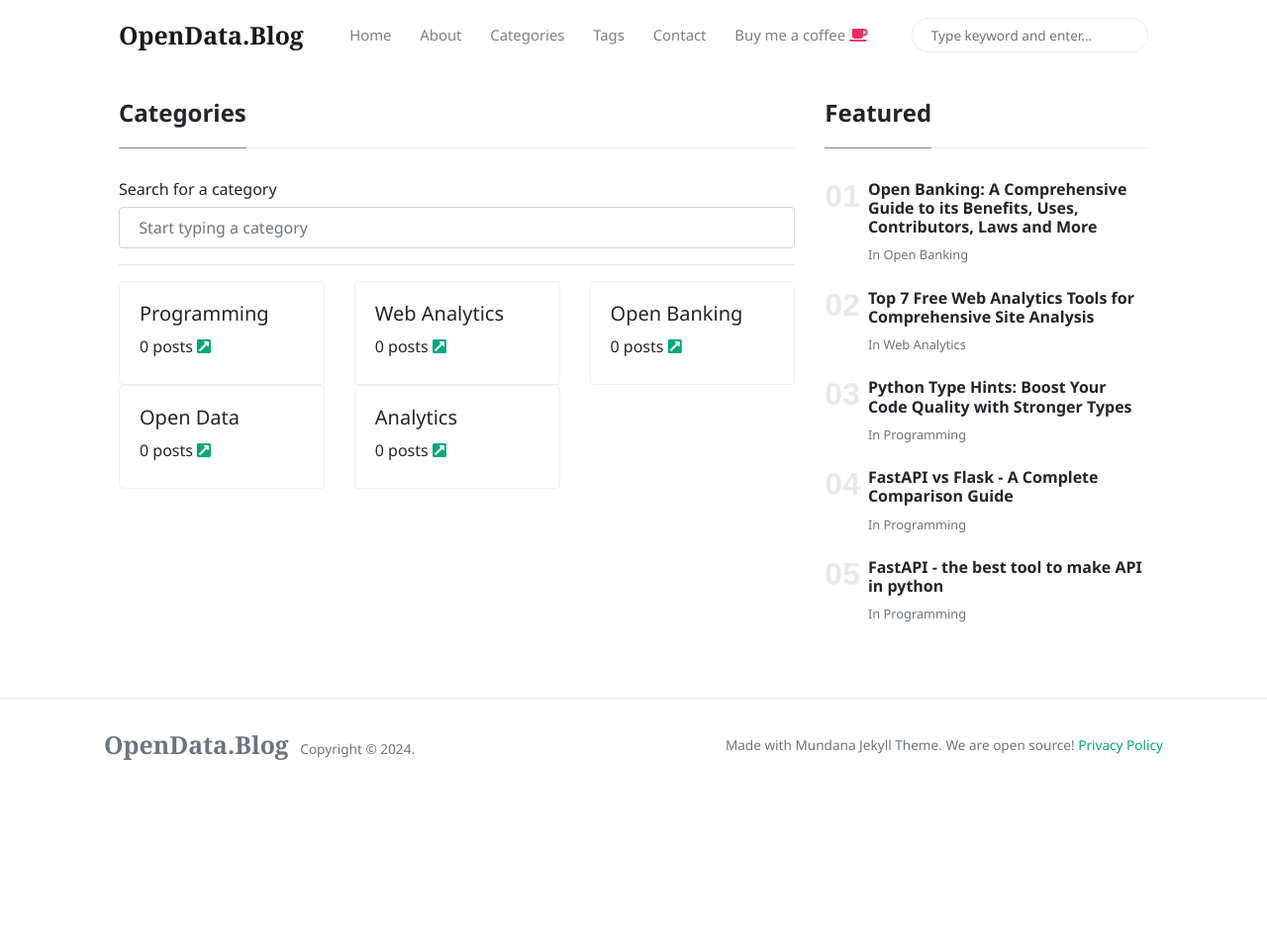
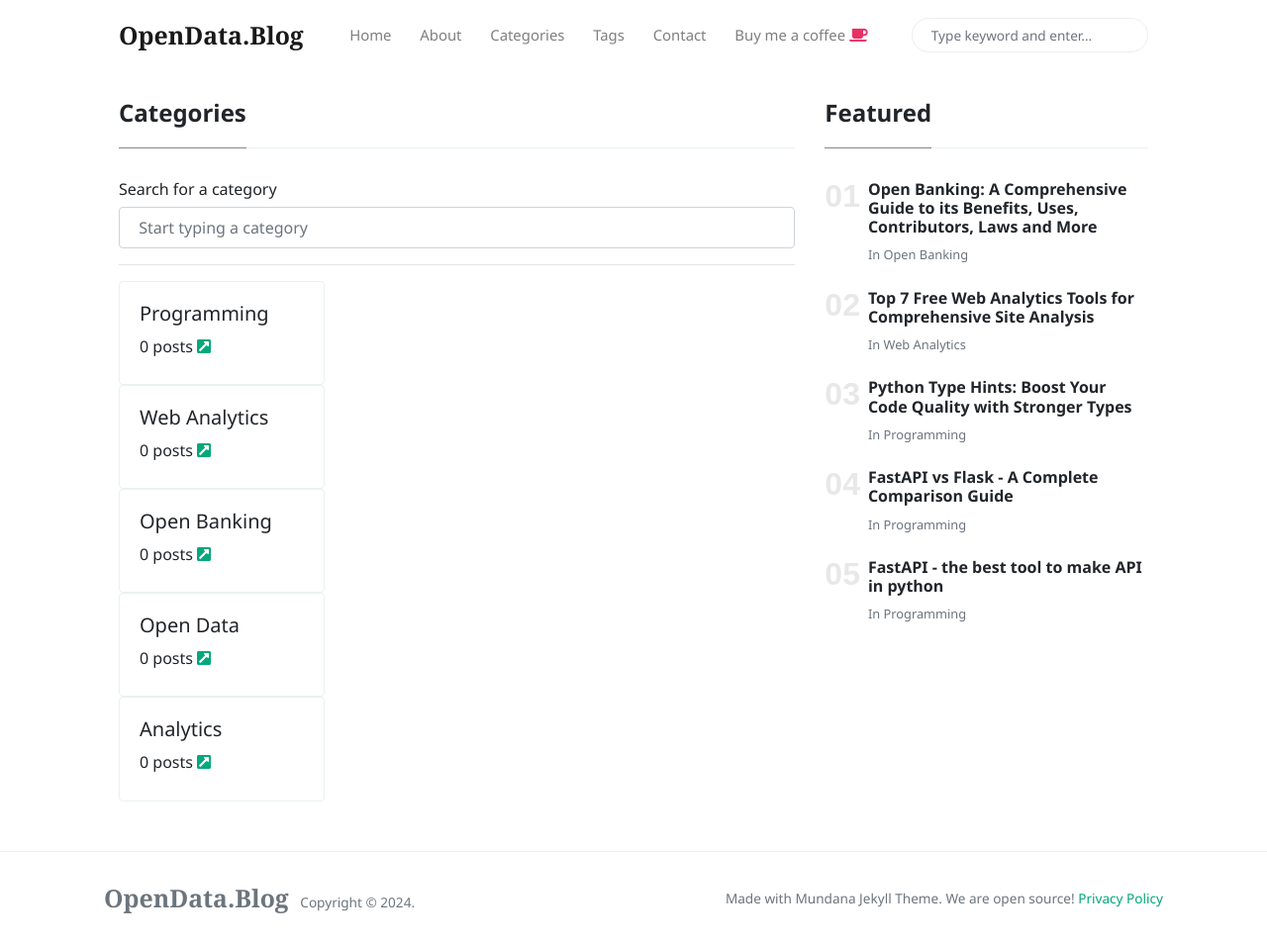
Before and after one commit to victorjohnsonk/victorjohnsonblog.github.io, a Jekyll site: the page built from _pages/categories.html, in a window 1280 px wide and 954 px high. Shown: the whole window at 99% size. Built offline with Jekyll 4.4.1, drawn with Linux system fonts in a browser that asks for light colours; nearby versions of some CDN libraries.

Commit message:
Update categories.html

```diff
--- a/_pages/categories.html
+++ b/_pages/categories.html
@@ -13,8 +13,8 @@ permalink: "/categories"
 			 <h6>Search for a category </h6>
 	<input type="text" id="filterInput" class="form-control mb-3" placeholder="Start typing a category">
 			 <hr>
-    <div class="row">
         {% for category in site.categories %}
+			 <div class="row">
 	    {% assign category_name = category[0] | downcase %}
         <div class="col-sm-4 item" id="{{ category[0] | downcase }}">
             <div class="card">
@@ -24,8 +24,9 @@ permalink: "/categories"
                 </div>
             </div>
         </div>
+				   </div>
         {% endfor %}
-    </div>
+
 			  <div id="noResultsMessage" style="display: none;"><h6>No matching items found.</h6></div>
 		 </div>
 	<div class="col-md-4">
```
